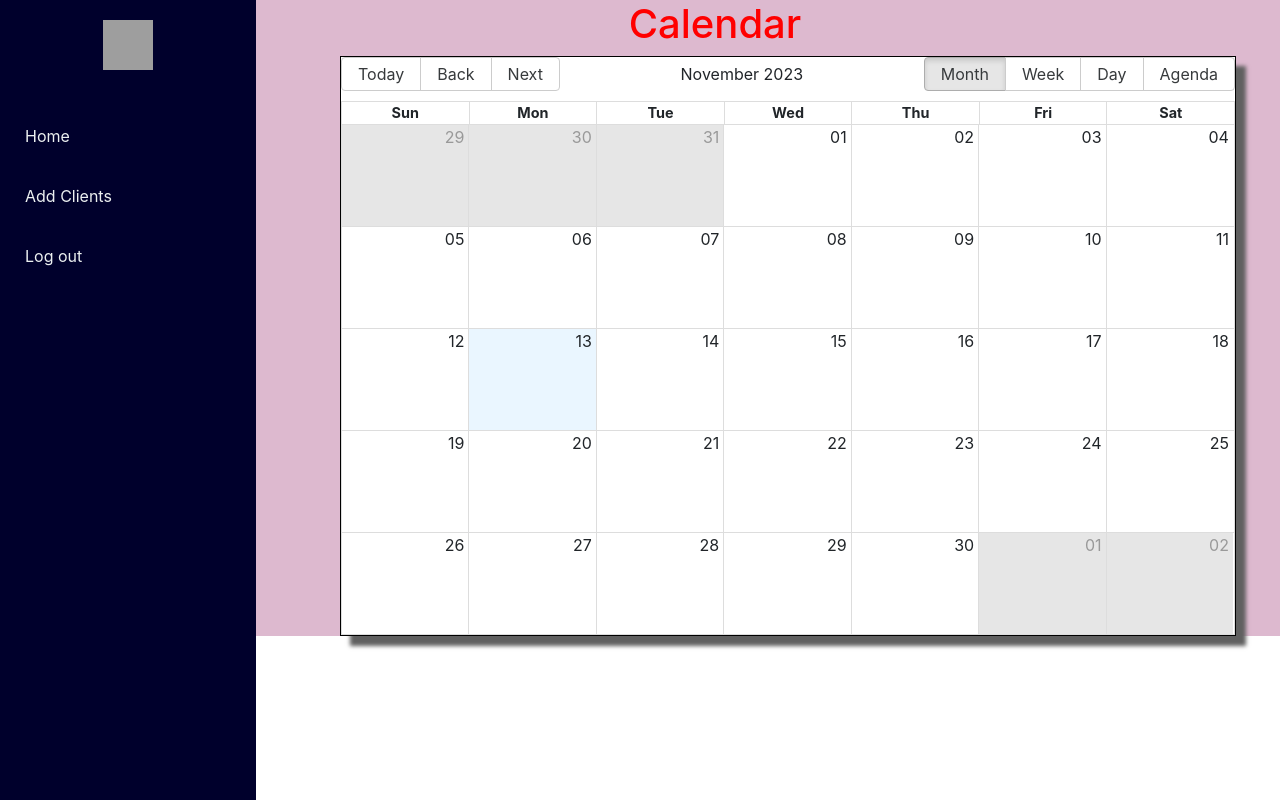
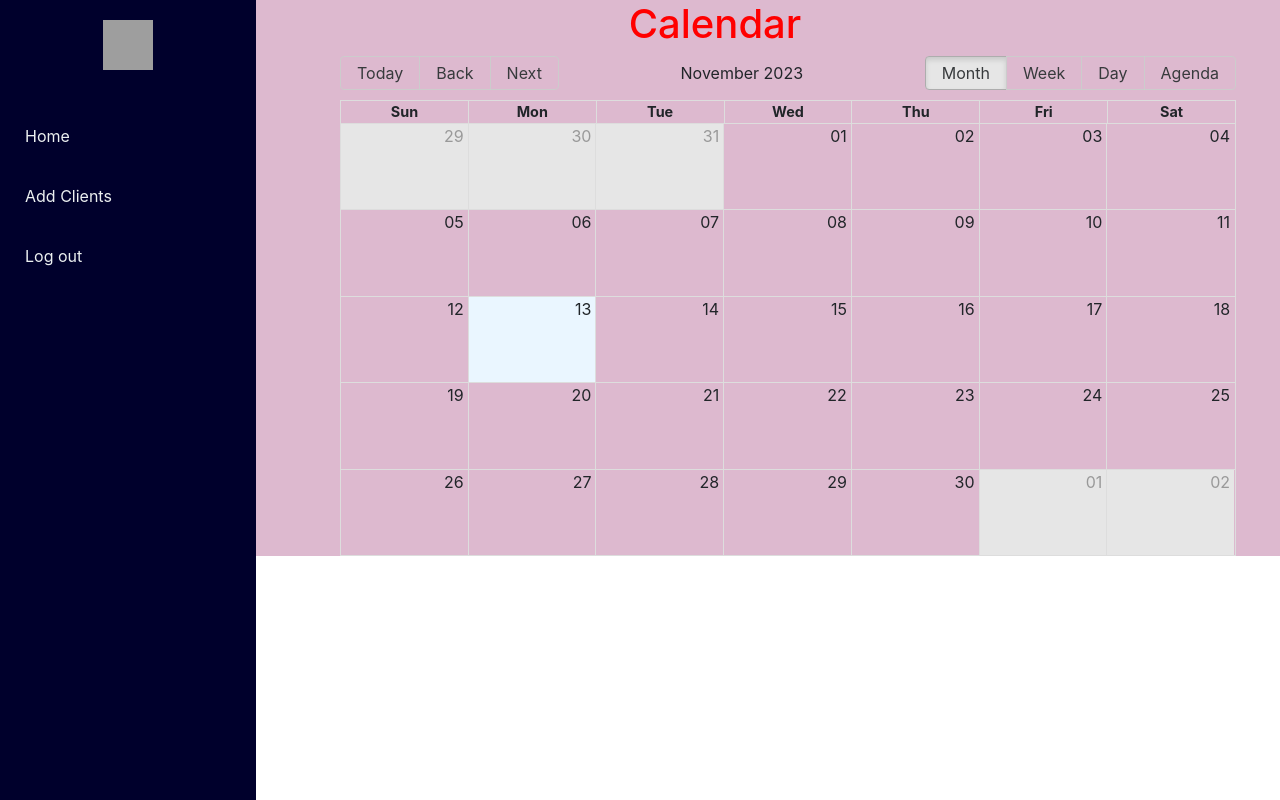
Before and after one commit to Sakshi-hub21/Power-Up-Fitness, a React (Create React App) app: page /calender in a window 1280 px wide. Built offline with nearby package versions, Linux system fonts and the light colour scheme; no server answers; grey boxes are pictures that could not be loaded.

Commit message:
Update calender.js

```diff
--- a/src/calender.js
+++ b/src/calender.js
@@ -33,7 +33,7 @@ const MyCalendar = () => {
   useEffect(() => {
     // Fetch dates from your Node.js backend
     axios
-      .get("http://localhost:5000/dates")
+      .get("https://power-up-fitness-database1.onrender.com/dates")
       .then((response) => {
         setDates(response.data);
         console.log(response.data);
@@ -79,7 +79,6 @@ const MyCalendar = () => {
           titleAccessor="title"
           tooltipAccessor="title"
           className="calendar"
-          style={{ height: "580px" ,border: "0.1px solid black", boxShadow:"10px 10px 4px rgb(96,96,96)", backgroundColor:'white' }}
           eventPropGetter={eventStyleGetter}
           components={{
             event: CustomEvent, // Use the CustomEvent component for rendering events
```
